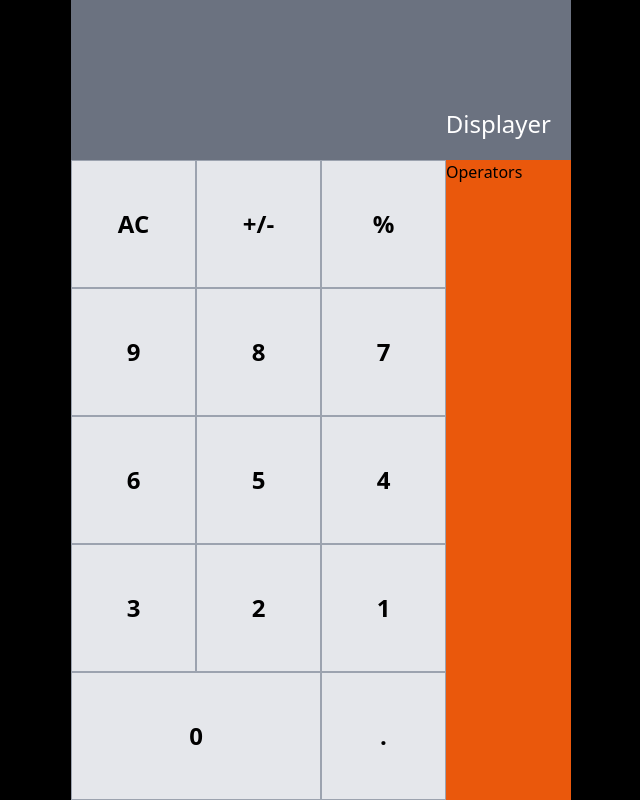
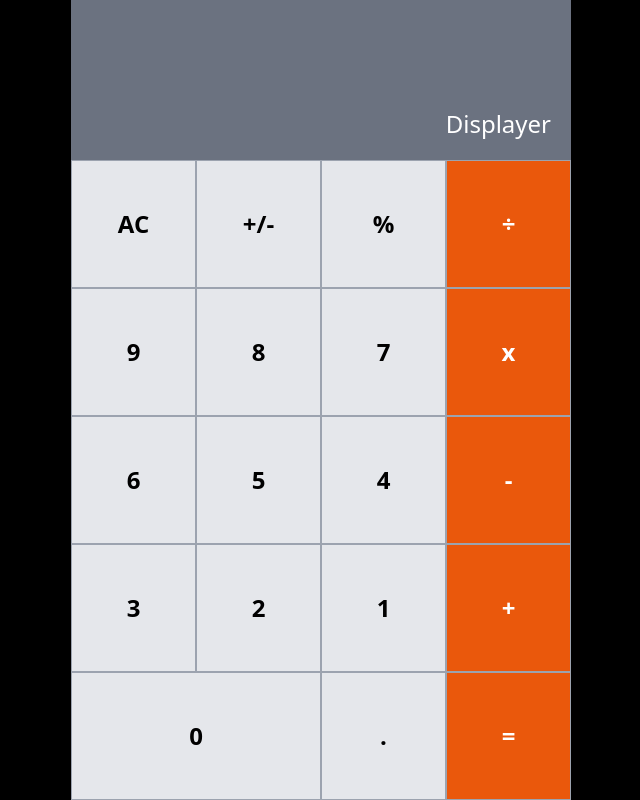
Before and after one commit to jacob-js/react-simple-calculator, a React (Vite) app: page / in a window 1280 px wide. Shown: the whole page, without its empty margins (319-959 px from the left). Built offline with nearby package versions, Linux system fonts and the light colour scheme.

Commit message:
feat: implement operator component

```diff
--- a/src/components/Operators.jsx
+++ b/src/components/Operators.jsx
@@ -1,8 +1,22 @@
-import React from 'react'
+import React from 'react';
+
+const KEYS = [
+    {text: "÷", value: "/"},
+    {text: "x", value: "*"},
+    {text: "-", value: "-"},
+    {text: "+", value: "+"},
+    {text: "=", value: "="},
+]
 
 function Operators() {
   return (
-    <div className='bg-orange-600 h-full'>Operators</div>
+    <div className='bg-orange-600 h-full grid grid-cols-1 grid-rows-5 font-bold text-white text-2xl'>
+        {
+            KEYS.map((key, index) =>(
+                <div className={`border active:bg-orange-500 transition-all border-gray-400 w-full h-full flex justify-center items-center cursor-pointer`} key={index}>{key.text}</div>
+            ))
+        }
+    </div>
   )
 }
 
```
